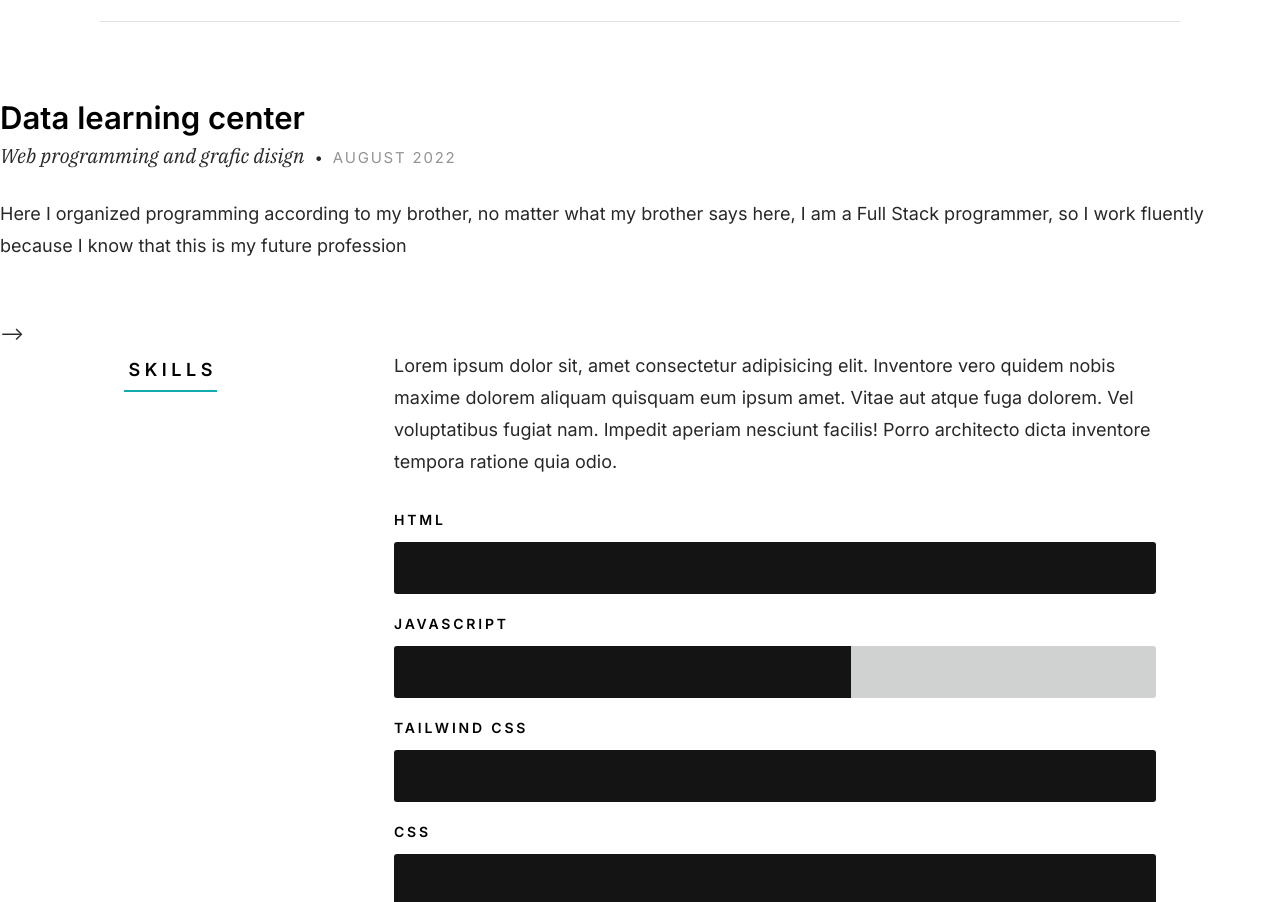
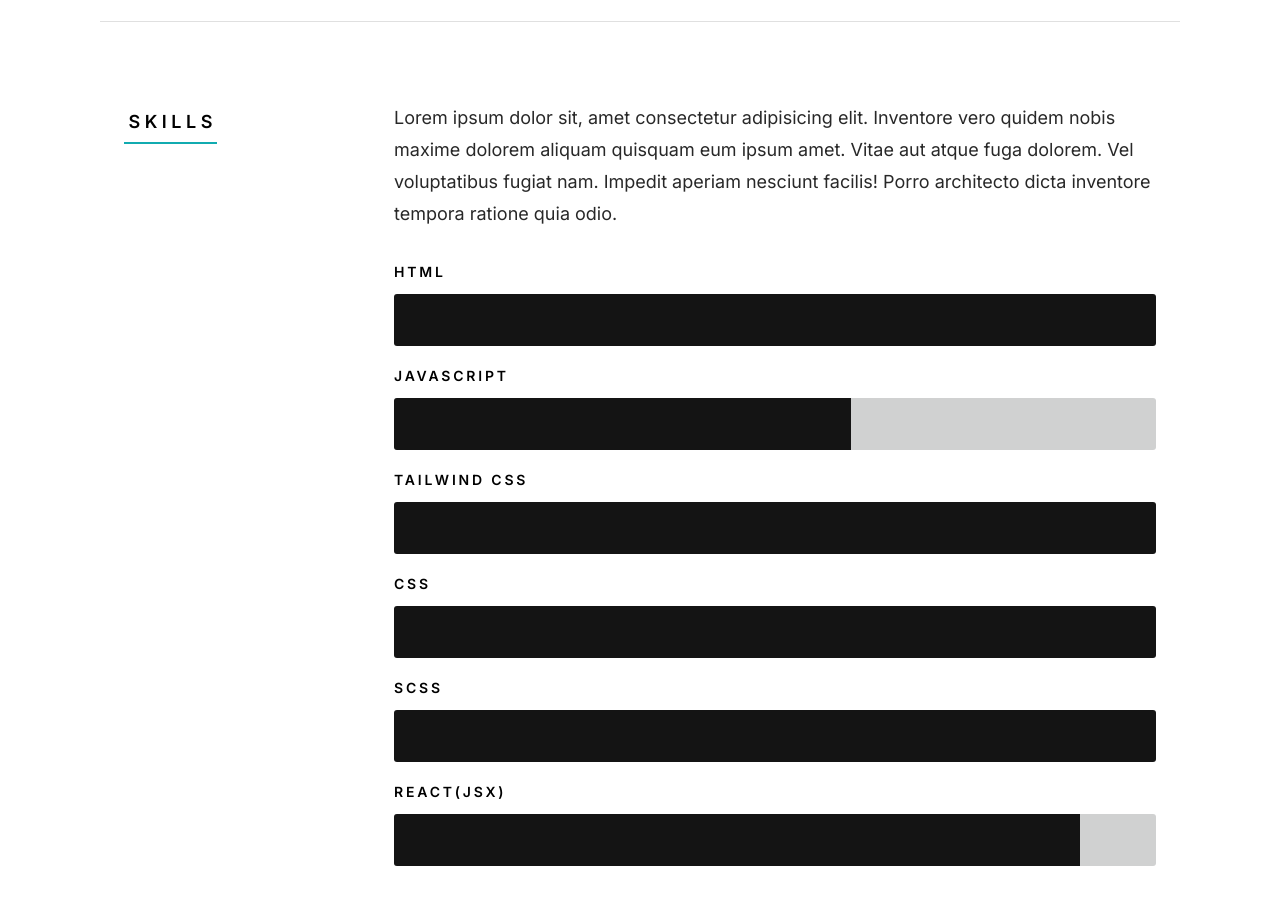
Before and after one commit to SultanovU/sultanov, a plain HTML site: page index.html in a window 1280 px wide. Shown: the part 2259-3161 px from the top of the page. Drawn offline with Linux system fonts and the light colour scheme.

Commit message:
Update index.html

```diff
--- a/index.html
+++ b/index.html
@@ -175,48 +175,7 @@
         </div> <!-- s-resume__section -->
 
 
-      <!--  <div class="row s-resume__section">
-            <div class="column large-3 tab-12">
-                <h3 class="section-header-allcaps">Education</h3>
-            </div>
-            <div class="column large-9 tab-12">
-                <div class="resume-block">
 
-                    <div class="resume-block__header">
-                        <h4 class="h3">School №3</h4>
-                        <p class="resume-block__header-meta">
-                            <span>Student</span>
-                            <span class="resume-block__header-date">
-                                September 2016 - May 2026
-                            </span>
-                        </p>
-                    </div>
-
-                    <p>
-                        I started going to school when I was 7 years old and graduated when I was 17 years old and started teaching 10-11th grade in my subjects
-                    </p>
-
-                </div> <!-- end resume-block -->
-
-                <div class="resume-block">
-
-                    <div class="resume-block__header">
-                        <h4 class="h3">Data learning center</h4>
-                        <p class="resume-block__header-meta">
-                            <span>Web programming and grafic disign</span>
-                            <span class="resume-block__header-date">
-                                August 2022
-                            </span>
-                        </p>
-                    </div>
-
-                    <p>
-                    Here I organized programming according to my brother, no matter what my brother says here, I am a Full Stack programmer, so I work fluently because I know that this is my future profession
-                    </p>
-
-                </div>
-            </div>
-        </div> --> <!-- s-resume__section -->
 
 
         <div class="row s-resume__section">
```
